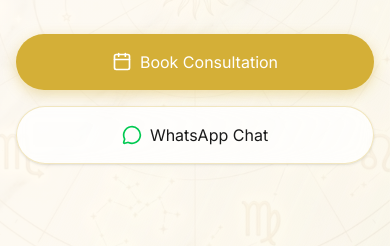
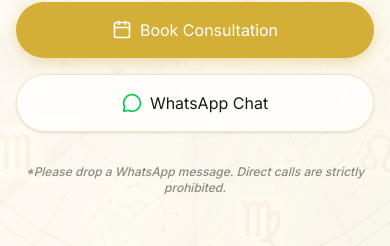
Before and after one commit to SriyanshNahar/astrology-consultancy, a React (Vite) app: page / in a window 390 px wide. Shown: the part 523-769 px from the top of the page. Built offline with nearby package versions, Linux system fonts and the light colour scheme; no server answers; a web font is replaced by a local one.

Commit message:
Add WhatsApp disclaimer

```diff
--- a/src/components/Contact.tsx
+++ b/src/components/Contact.tsx
@@ -17,14 +17,17 @@
             viewport={{ once: true }}
             className="space-y-8"
           >
-            <div className="glass-card p-8 rounded-3xl flex items-start gap-6">
+            <div className="glass-card p-8 rounded-3xl flex items-start gap-6 relative overflow-hidden">
               <div className="w-12 h-12 bg-gold/10 rounded-full flex items-center justify-center flex-shrink-0">
                 <Phone className="w-6 h-6 text-gold" />
               </div>
               <div>
-                <h3 className="text-xl font-serif font-semibold text-dark mb-2">WhatsApp / Call</h3>
-                <p className="text-dark/70 mb-3">+91 94618 35705</p>
-                <a href="https://wa.me/919461835705" target="_blank" rel="noreferrer" className="text-gold hover:text-gold-dark font-medium transition-colors">Message on WhatsApp &rarr;</a>
+                <h3 className="text-xl font-serif font-semibold text-dark mb-2">WhatsApp Message</h3>
+                <p className="text-dark/70 mb-2">+91 94618 35705</p>
+                <a href="https://wa.me/919461835705" target="_blank" rel="noreferrer" className="inline-block text-gold hover:text-gold-dark font-medium transition-colors mb-3">Message on WhatsApp &rarr;</a>
+                <p className="text-xs text-red-500/80 font-medium bg-red-500/10 px-3 py-1.5 rounded-md inline-block">
+                  *Strictly messages only. No direct calls.
+                </p>
               </div>
             </div>
 
--- a/src/components/Hero.tsx
+++ b/src/components/Hero.tsx
@@ -40,11 +40,14 @@
               <Calendar className="w-5 h-5" />
               Book Consultation
             </a>
-            <a href="https://wa.me/919461835705" target="_blank" rel="noreferrer" className="px-8 py-4 bg-white/80 backdrop-blur hover:bg-white text-dark rounded-full border border-gold/30 transition-all flex items-center gap-2 shadow-sm hover:shadow-md hover:-translate-y-1 w-full sm:w-auto justify-center">
+            <a href="https://wa.me/919461835705" target="_blank" rel="noreferrer" className="px-8 py-4 bg-white/80 backdrop-blur hover:bg-white text-dark rounded-full border border-gold/30 transition-all flex items-center gap-2 shadow-sm hover:shadow-md hover:-translate-y-1 w-full sm:w-auto justify-center group relative">
               <MessageCircle className="w-5 h-5 text-green-500" />
               WhatsApp Chat
             </a>
           </div>
+          <p className="text-xs md:text-sm text-dark/50 font-medium italic mt-4">
+            *Please drop a WhatsApp message. Direct calls are strictly prohibited.
+          </p>
 
 
         </motion.div>
```
